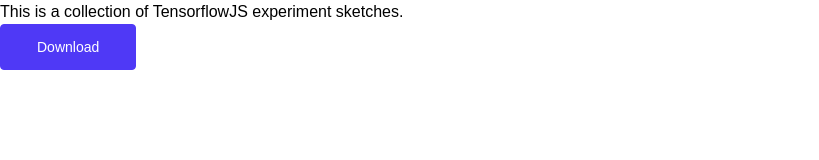
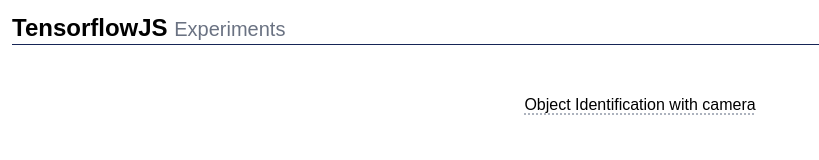
Before and after one commit to rans0000/tensorflowjs-experiments, a website built with Parcel: page src/index.html in a window 1280 px wide. Shown: the whole page, without its empty margins (0-819 px from the left). Built offline with nearby package versions, Linux system fonts and the light colour scheme; a web font is replaced by a local one.

Commit message:
setup the project scaffolding

```diff
--- /dev/null
+++ b/src/camera-identify.html
@@ -0,0 +1,14 @@
+<!doctype html>
+<html lang="en">
+    <head>
+        <meta charset="UTF-8" />
+        <meta name="viewport" content="width=device-width, initial-scale=1.0" />
+        <title>Identify with Camera | TensorflowJS</title>
+        <link rel="stylesheet" href="https://rsms.me/inter/inter.css" />
+        <link href="./index.css" type="text/css" rel="stylesheet" />
+    </head>
+    <body class="p-3">
+        <h1 class="font-bold text-2xl border-b mb-12 border-blue-950">Camera Experiment</h1>
+        <script type="module" src="./scripts/camera-identify.ts"></script>
+    </body>
+</html>
--- a/src/index.css
+++ b/src/index.css
@@ -3,3 +3,22 @@
 @theme {
     --font-sans: InterVariable, sans-serif;
 }
+
+.link {
+    @apply underline;
+    @apply decoration-gray-400;
+    @apply decoration-dotted;
+    @apply underline-offset-4;
+    @apply transition-colors;
+
+    &:link {
+    }
+    &:visited {
+        @apply text-gray-800;
+    }
+    &:hover,
+    &:focus {
+        @apply text-blue-900;
+        @apply decoration-gray-500;
+    }
+}
--- a/src/index.html
+++ b/src/index.html
@@ -7,14 +7,12 @@
         <link rel="stylesheet" href="https://rsms.me/inter/inter.css" />
         <link href="./index.css" type="text/css" rel="stylesheet" />
     </head>
-    <body>
-        This is a collection of TensorflowJS experiment sketches.
-        <br />
-        <a
-            class="inline-block rounded-sm border border-indigo-600 bg-indigo-600 px-9 py-3 text-sm font-medium text-white hover:bg-transparent hover:text-indigo-600 focus:ring-3 focus:outline-hidden"
-            href="#"
-        >
-            Download
-        </a>
+    <body class="p-3">
+        <h1 class="font-bold text-2xl border-b mb-12 border-blue-950">
+            TensorflowJS <span class="text-gray-500 font-normal text-xl">Experiments</span>
+        </h1>
+        <ul class="flex flex-col gap-2 items-center">
+            <li><a class="link" href="./camera-identify.html">Object Identification with camera</a></li>
+        </ul>
     </body>
 </html>
--- /dev/null
+++ b/src/scripts/camera-identify.ts
@@ -0,0 +1 @@
+console.log('yya');
```
